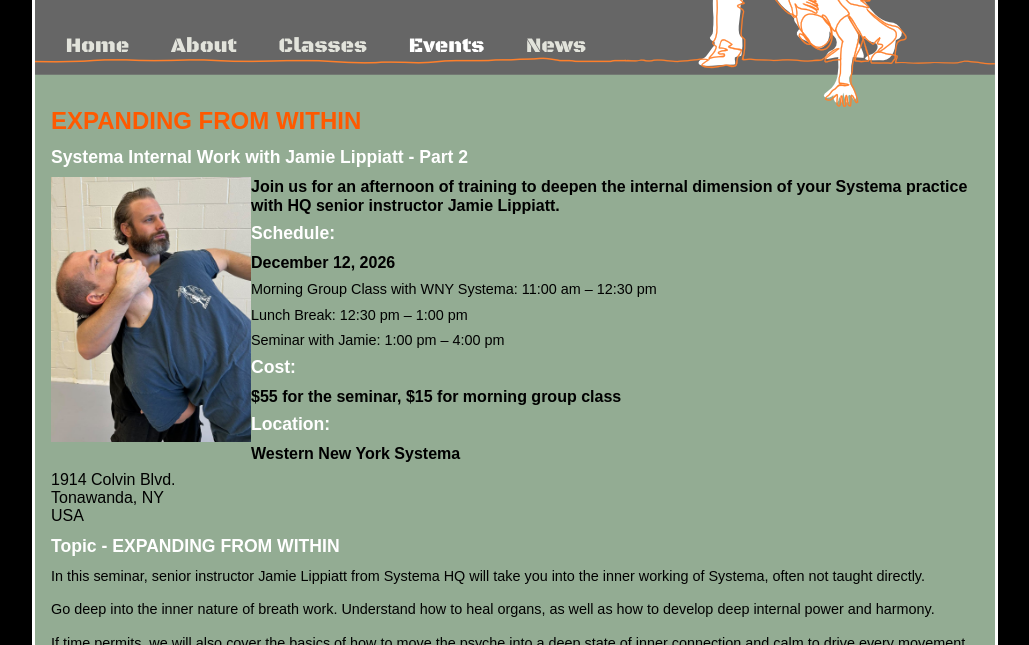
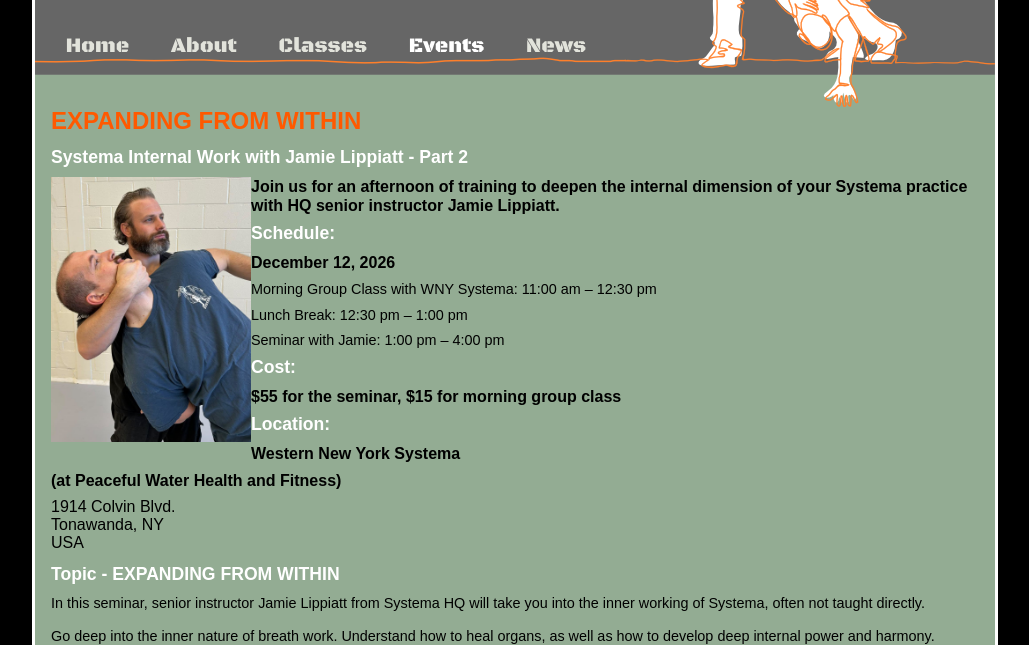
Before and after one commit to pwhealth/wnysystema, a plain HTML site: page events.html in a window 1280 px wide. Shown: the part 155-800 px from the top of the page, without its empty margins (125-1154 px from the left). Drawn offline with Linux system fonts and the light colour scheme.

Commit message:
Add location details for the seminar in events.html

```diff
--- a/events.html
+++ b/events.html
@@ -62,6 +62,7 @@ Jamie Lippiatt.</h3>
 
 <h2>Location:</h2>
 <h3>Western New York Systema</h3>
+<h3>(at Peaceful Water Health and Fitness)</h3>
 1914 Colvin Blvd.<br>
 Tonawanda, NY<br>
 USA</p>
```
